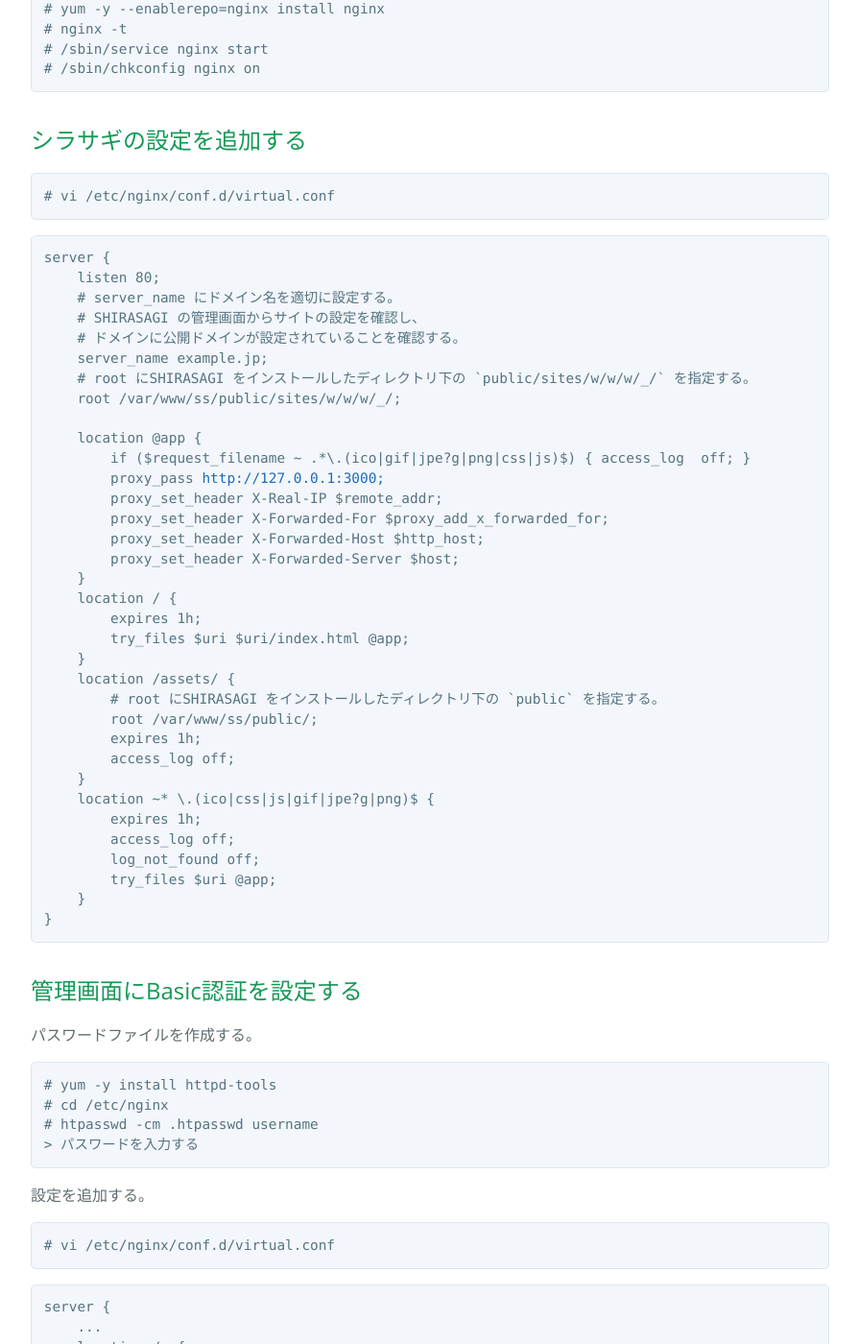
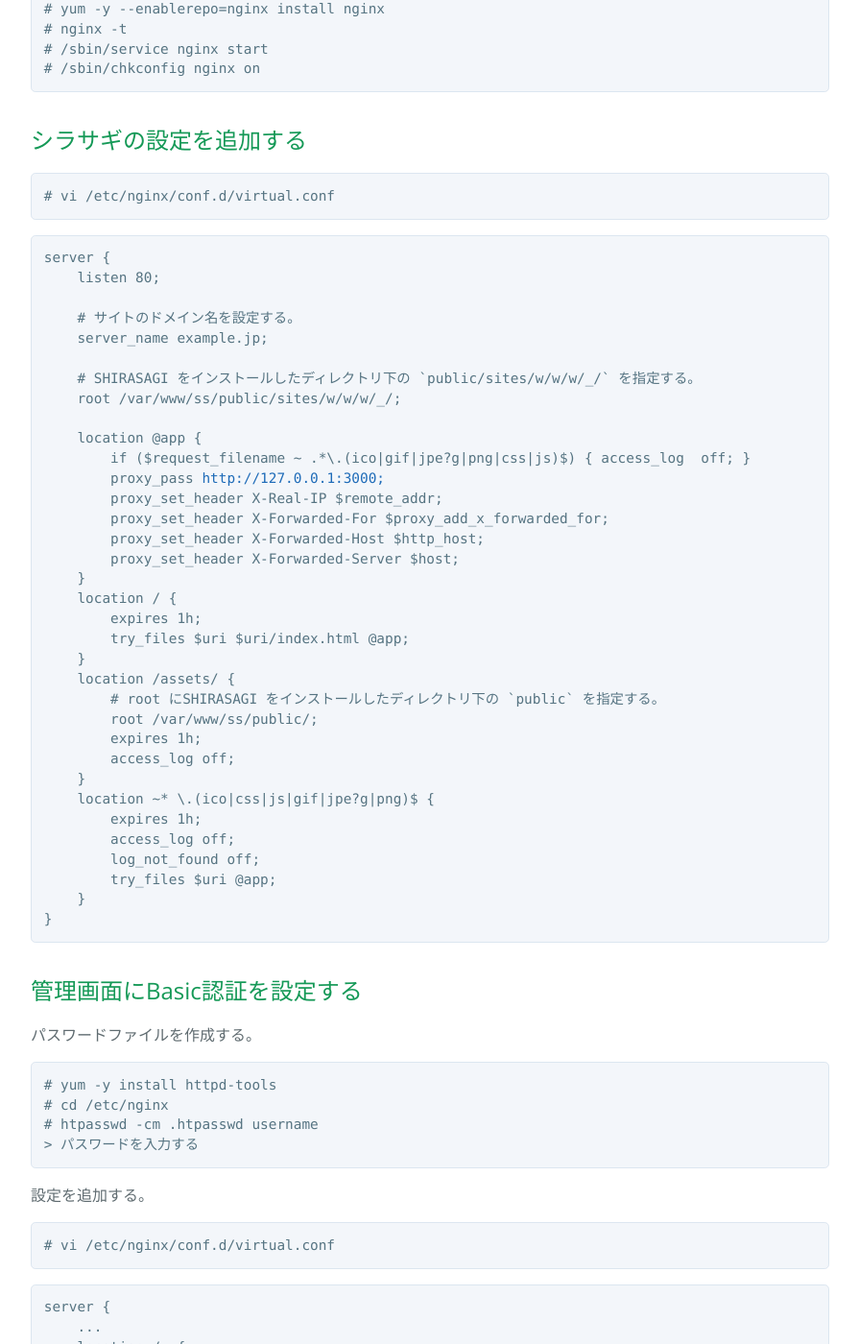
Before and after one commit to shirasagi/shirasagi.github.io, a Jekyll site: the page built from installation/nginx.md, in a window 1280 px wide and 1400 px high, scrolled down 631 px. Shown: the whole window at 96% size, without its empty margins (192-1087 px from the left). Built offline with Jekyll 4.4.1, drawn with Linux system fonts in a browser that asks for light colours; nearby versions of some CDN libraries; Markdown is read by kramdown in place of the engine named in the settings; some of the changed text lies outside the part shown.

Commit message:
Update nginx.md

````diff
--- a/installation/nginx.md
+++ b/installation/nginx.md
@@ -33,11 +33,11 @@
 ```
 server {
     listen 80;
-    # server_name にドメイン名を適切に設定する。
-    # SHIRASAGI の管理画面からサイトの設定を確認し、
-    # ドメインに公開ドメインが設定されていることを確認する。
+
+    # サイトのドメイン名を設定する。
     server_name example.jp;
-    # root にSHIRASAGI をインストールしたディレクトリ下の `public/sites/w/w/w/_/` を指定する。
+
+    # SHIRASAGI をインストールしたディレクトリ下の `public/sites/w/w/w/_/` を指定する。
     root /var/www/ss/public/sites/w/w/w/_/;
 
     location @app {
````
Also changed, not shown: other parts of installation/nginx.md (+1 -1 lines).
